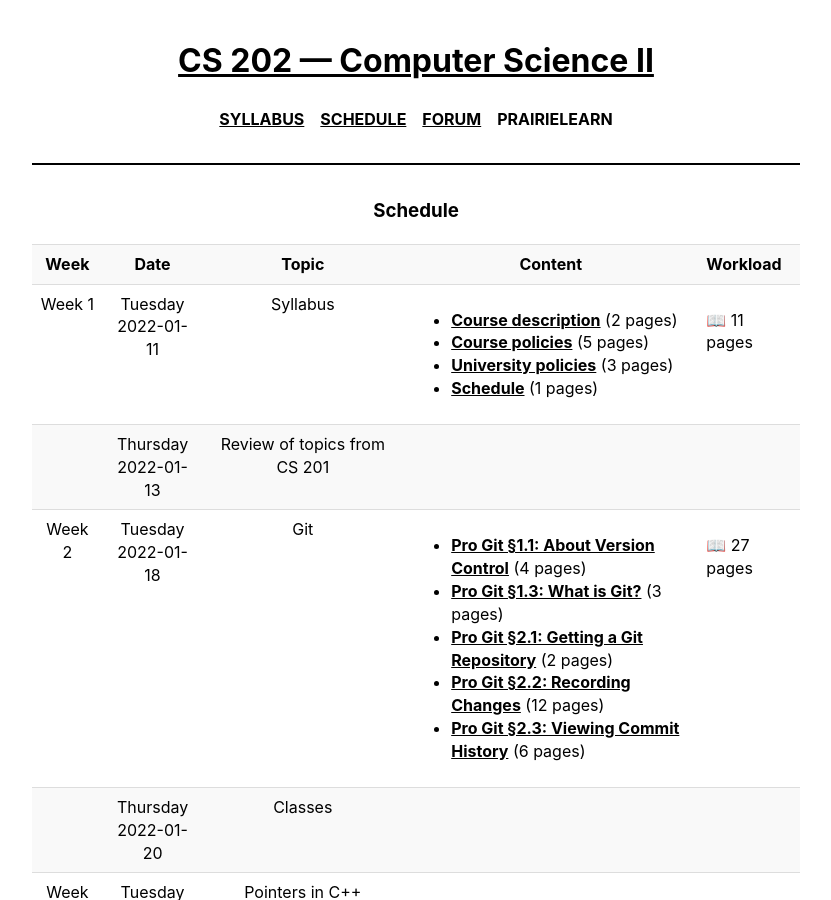
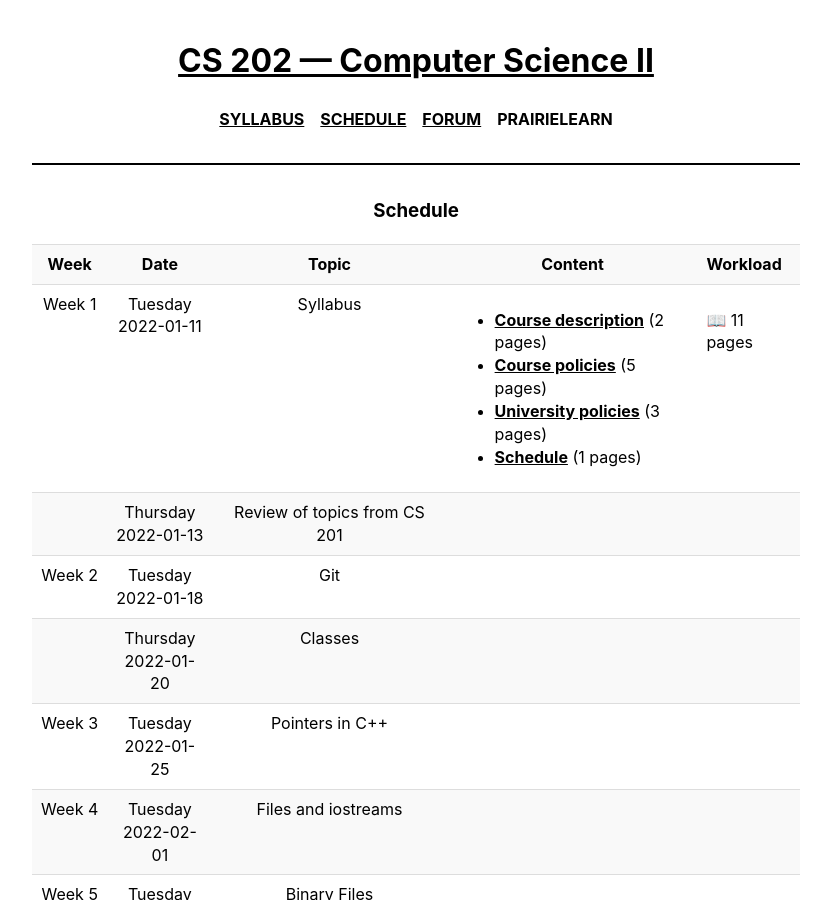
Before and after one commit to 2022-Spring-UAF-CS202/2022-Spring-UAF-CS202.github.io, a Jekyll site: the page built from schedule.md, in a window 1280 px wide and 900 px high. Shown: the whole window, without its empty margins (224-1055 px from the left). Built offline with Jekyll 4.4.1, drawn with Linux system fonts in a browser that asks for light colours; some of the changed text lies outside the part shown.

Commit message:
Update schedule

```diff
--- a/_data/schedule.yaml
+++ b/_data/schedule.yaml
@@ -36,38 +36,6 @@
 ###################################
   topic: "Git"
   day_of_week: 1
-#  slides: ../assets/pdf/cs201-0103-intro-to-cpp-3.pdf
-  reading:
-    -
-     title: "Pro Git §1.1: About Version Control"
-     url:   "https://git-scm.com/book/en/v2/Getting-Started-About-Version-Control"
-     length:
-       value: 4
-       unit: "pages"
-    -
-     title: "Pro Git §1.3: What is Git?"
-     url:   "https://git-scm.com/book/en/v2/Getting-Started-What-is-Git%3F"
-     length:
-       value: 3
-       unit: "pages"
-    -
-     title: "Pro Git §2.1: Getting a Git Repository"
-     url:   "https://git-scm.com/book/en/v2/Git-Basics-Getting-a-Git-Repository"
-     length:
-       value: 2
-       unit: "pages"
-    -
-     title: "Pro Git §2.2: Recording Changes"
-     url:   "https://git-scm.com/book/en/v2/Git-Basics-Recording-Changes-to-the-Repository"
-     length:
-       value: 12
-       unit: "pages"
-    -
-     title: "Pro Git §2.3: Viewing Commit History"
-     url:   "https://git-scm.com/book/en/v2/Git-Basics-Viewing-the-Commit-History"
-     length:
-       value: 6
-       unit: "pages"
 -
   day_of_week: 3
 #  slides: ../assets/pdf/cs201-0201-flow-of-control-1.pdf
```
